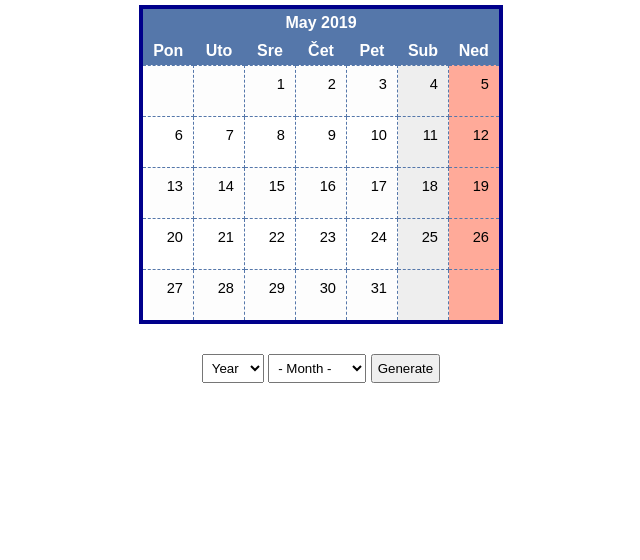
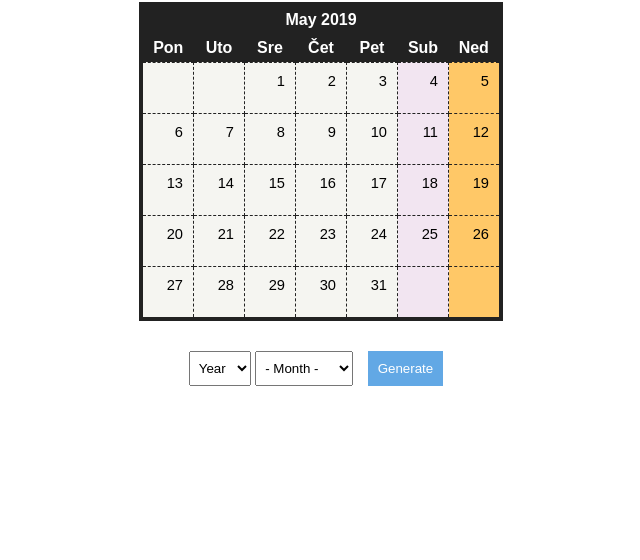
Before and after one commit to simmedia/dynamic_calendar, a website: page index.html in a window 1280 px wide. Shown: the part 248-808 px from the top of the page, without its empty margins (327-967 px from the left). Drawn offline with Linux system fonts and the light colour scheme.

Commit message:
logic update

```diff
--- a/app.js
+++ b/app.js
@@ -3,7 +3,13 @@ const btn = document.getElementById("getCBtn");
 btn.addEventListener("click", function() {
   let inpY = document.getElementById("inputYear").value;
   let inpM = document.getElementById("inputMonth").value;
-  fillCalendar(inpY, inpM);
+
+  if (isNaN(inpY) || isNaN(inpM)) {
+      alert('Please enter year and month to generate calendar.')
+  } else {
+    fillCalendar(inpY, inpM);
+  }
+
 });
 
 function resetCalendar() {
--- a/style.css
+++ b/style.css
@@ -14,7 +14,7 @@ section {
 }
 
 #calendar {
-  border: 4px solid darkblue;
+  border: 4px solid #222;
   border-collapse: collapse;
   margin-bottom: 30px;
 }
@@ -22,12 +22,13 @@ section {
 #calendar thead tr th {
   font-size: 12pt;
   padding: 5px;
-  background-color: #57a;
+  background-color: #222;
   color: #ffffff;
 }
 
 #calendar tbody tr td {
-  border: 1px dashed #57a;
+  border: 1px dashed #222;
+  background: #f5f5f1;
   padding: 10px;
   width: 30px;
   height: 30px;
@@ -37,26 +38,29 @@ section {
 }
 
 #calendar tbody tr:nth-child(odd) td {
-  background-color: #fdfdfd;
+  background-color: #f5f5f1;
 }
 
 #calendar tbody tr td:last-child {
-  background-color: #fa9;
+  background-color: #ffc867;
 }
 
 #calendar tbody tr td:nth-child(6) {
-  background-color: #eee;
+  background-color: #f2e5f1;
 }
 
-.current-day {
-  background-color: #dc0000;
-  color: #ffffff;
-}
 
 select {
   padding: 5px;
+  height: 35px;
 }
 
 button {
-  padding: 5px;
+  height: 35px;
+  padding: 5px 10px;
+  background: #62a8e5;
+  outline: none;
+  border: none;
+  color: #fff;
+  margin: 0px 10px;
 }
```
